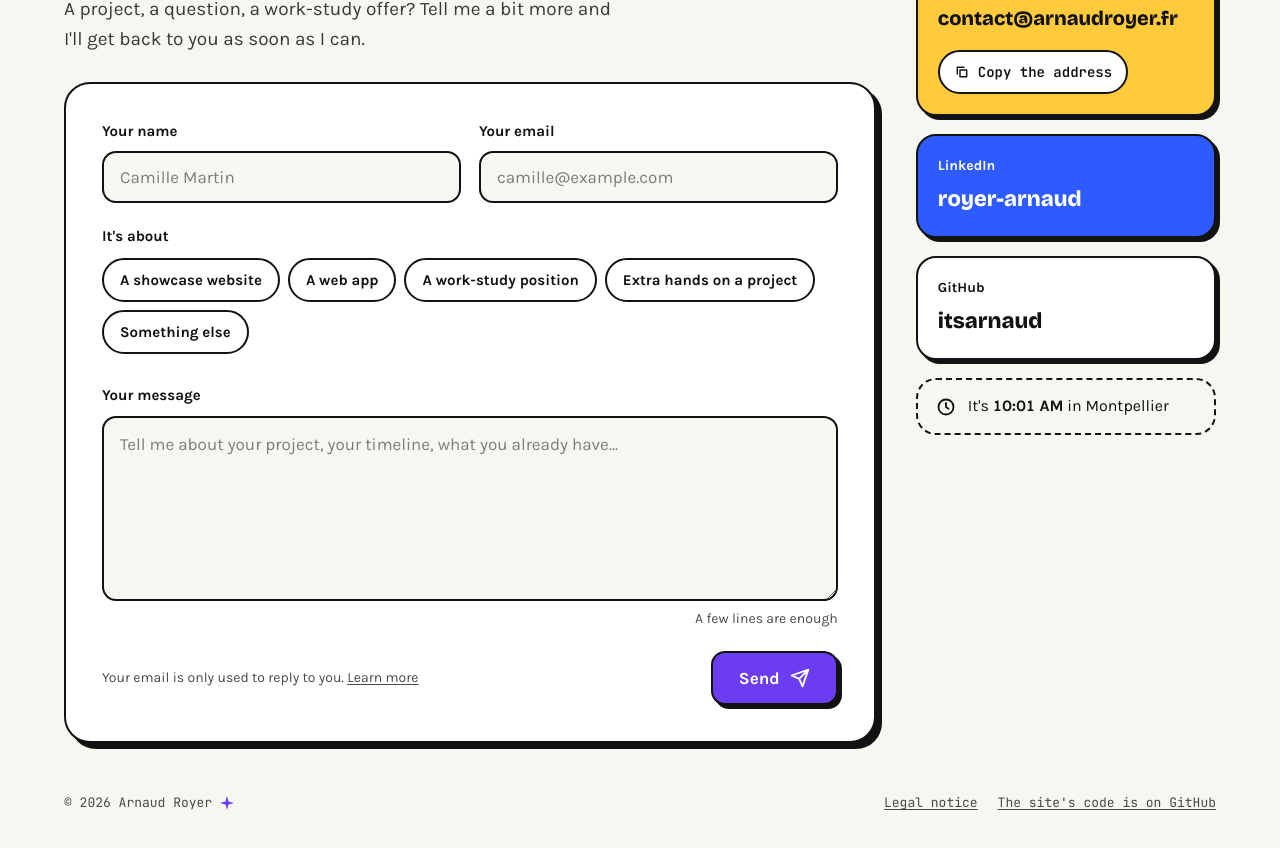
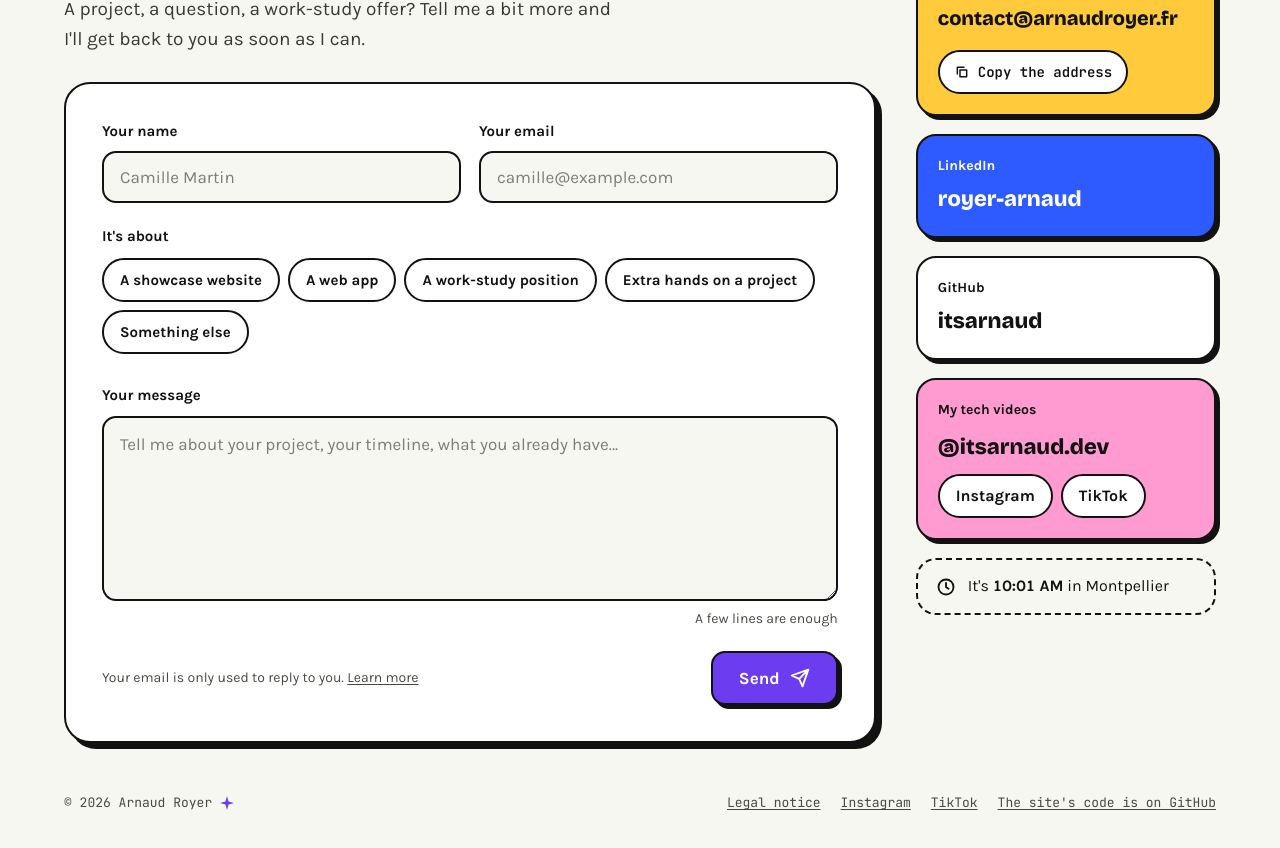
Before and after one commit to itsarnaud/Portfolio, a Next.js app: page /en/contact in a window 1280 px wide. Shown: the part 270-1118 px from the top of the page. Built offline with nearby package versions, Linux system fonts and the light colour scheme.

Commit message:
feat: add Instagram and TikTok links

```diff
--- a/messages/en.json
+++ b/messages/en.json
@@ -102,6 +102,8 @@
     "zoom": "Zoom",
     "linkedin": "LinkedIn",
     "github": "GitHub",
+    "instagram": "Instagram",
+    "tiktok": "TikTok",
     "catchIt": "Catch it",
     "now": "Now!",
     "bravo": "Nice",
@@ -313,6 +315,7 @@
     "copied": "Copied!",
     "linkedin": "LinkedIn",
     "github": "GitHub",
+    "videos": "My tech videos",
     "clock": "It's <time></time> in Montpellier",
     "namePlaceholder": "Camille Martin",
     "emailPlaceholder": "camille@example.com",
--- a/messages/fr.json
+++ b/messages/fr.json
@@ -102,6 +102,8 @@
     "zoom": "Agrandir",
     "linkedin": "LinkedIn",
     "github": "GitHub",
+    "instagram": "Instagram",
+    "tiktok": "TikTok",
     "catchIt": "Attrape-la",
     "now": "Maintenant !",
     "bravo": "Bravo",
@@ -313,6 +315,7 @@
     "copied": "Copié !",
     "linkedin": "LinkedIn",
     "github": "GitHub",
+    "videos": "Mes vidéos tech",
     "clock": "Il est <time></time> à Montpellier",
     "namePlaceholder": "Camille Martin",
     "emailPlaceholder": "camille@exemple.fr",
--- a/src/app/[locale]/contact/page.tsx
+++ b/src/app/[locale]/contact/page.tsx
@@ -1,6 +1,6 @@
 import type { Metadata } from 'next';
 import { getTranslations } from 'next-intl/server';
-import { EMAIL, GITHUB_URL, LINKEDIN_URL } from '@/components/layout/navLinks';
+import { EMAIL, GITHUB_URL, INSTAGRAM_URL, LINKEDIN_URL, TIKTOK_URL } from '@/components/layout/navLinks';
 import { TextPop } from '@/components/motion/TextPop';
 import { ContactForm } from '@/components/sections/contact/ContactForm';
 import { ParisClock } from '@/components/sections/contact/ParisClock';
@@ -90,9 +90,32 @@ export default async function ContactPage({ params }: PageProps<'/[locale]/conta
           <span className="font-display text-[22px] font-extrabold">itsarnaud</span>
         </a>
 
+        <div className={cx(card, 'animate-rise gap-2.5 bg-rose')} style={{ animationDelay: '830ms' }}>
+          <span className="text-sm font-bold">{t('videos')}</span>
+          <span className="font-display text-[22px] font-extrabold">@itsarnaud.dev</span>
+          <div className="flex flex-wrap gap-2">
+            {[
+              [INSTAGRAM_URL, 'Instagram', tCursor('instagram')],
+              [TIKTOK_URL, 'TikTok', tCursor('tiktok')],
+            ].map(([href, label, cursor]) => (
+              <a
+                key={href}
+                href={href}
+                target="_blank"
+                rel="noopener noreferrer"
+                data-cursor={cursor}
+                data-cursor-color={hex.blanc}
+                className="inline-flex min-h-11 items-center rounded-full border-2 bg-blanc px-4 font-bold transition-colors duration-200 hover:bg-papier"
+              >
+                {label}
+              </a>
+            ))}
+          </div>
+        </div>
+
         <p
           className="flex animate-rise items-center gap-3 rounded-[20px] border-2 border-dashed px-4.5 py-3.5"
-          style={{ animationDelay: '830ms' }}
+          style={{ animationDelay: '900ms' }}
         >
           <svg aria-hidden="true" viewBox="0 0 24 24" className="size-5 shrink-0" fill="none" stroke="currentColor" strokeWidth={2.2} strokeLinecap="round">
             <circle cx="12" cy="12" r="9" />
--- a/src/app/llms.txt/route.ts
+++ b/src/app/llms.txt/route.ts
@@ -1,4 +1,4 @@
-import { EMAIL, GITHUB_URL, LINKEDIN_URL } from '@/components/layout/navLinks';
+import { EMAIL, GITHUB_URL, INSTAGRAM_URL, LINKEDIN_URL, TIKTOK_URL } from '@/components/layout/navLinks';
 import { education, experiences } from '@/content/experiences';
 import { getPosts } from '@/content/posts';
 import { getProjects } from '@/content/projects';
@@ -65,6 +65,7 @@ function build(): string {
     `- Chaque page existe en anglais : remplacer \`/fr\` par \`/en\` dans l'adresse.`,
     `- [Sitemap](${SITE_URL}/sitemap.xml): toutes les adresses du site, dans les deux langues.`,
     `- Contact : ${EMAIL}, [LinkedIn](${LINKEDIN_URL}), [GitHub](${GITHUB_URL}).`,
+    `- Vidéos tech : [Instagram](${INSTAGRAM_URL}), [TikTok](${TIKTOK_URL}).`,
     '',
   ];
   return lines.join('\n');
--- a/src/components/layout/Footer.tsx
+++ b/src/components/layout/Footer.tsx
@@ -6,7 +6,7 @@ import { Star } from '@/components/ui/Star';
 import { hex } from '@/content/colors';
 import { Link } from '@/i18n/navigation';
 import { HideOnPaths } from './HideOnPaths';
-import { EMAIL, GITHUB_URL, LINKEDIN_URL } from './navLinks';
+import { EMAIL, GITHUB_URL, INSTAGRAM_URL, LINKEDIN_URL, TIKTOK_URL } from './navLinks';
 
 export function Footer() {
   const t = useTranslations('footer');
@@ -64,6 +64,14 @@ export function Footer() {
           <Link href="/legal" data-transition-label={t('legal')} className="inline-flex min-h-11 items-center underline underline-offset-2 hover:text-violet">
             {t('legal')}
           </Link>
+          {[
+            [INSTAGRAM_URL, 'Instagram'],
+            [TIKTOK_URL, 'TikTok'],
+          ].map(([href, label]) => (
+            <a key={href} href={href} target="_blank" rel="noopener noreferrer" className="inline-flex min-h-11 items-center underline underline-offset-2 hover:text-violet">
+              {label}
+            </a>
+          ))}
           <a href={GITHUB_URL} target="_blank" rel="noopener noreferrer" className="inline-flex min-h-11 items-center underline underline-offset-2 hover:text-violet">
             <span className="md:hidden">{t('sourceShort')}</span>
             <span className="hidden md:inline">{t('source')}</span>
--- a/src/components/layout/MobileNav.tsx
+++ b/src/components/layout/MobileNav.tsx
@@ -6,12 +6,13 @@ import { Link, usePathname } from '@/i18n/navigation';
 import { cx } from '@/lib/utils';
 import { LocaleSwitch } from './LocaleSwitch';
 import { Logo } from './Logo';
-import { GITHUB_URL, LINKEDIN_URL, isActive, navLinks } from './navLinks';
+import { GITHUB_URL, INSTAGRAM_URL, LINKEDIN_URL, TIKTOK_URL, isActive, navLinks } from './navLinks';
 
 const ACTIVE_ROTATIONS = [-2, 1, -1, 2, -1, 1];
 
 const pressable =
   'border-2 shadow-dure-sm transition-[translate,box-shadow] duration-150 ease-out active:translate-0.75 active:shadow-none';
+const outbound = cx('flex min-h-12 flex-1 items-center justify-center rounded-bouton bg-blanc font-bold text-encre', pressable);
 
 // Le <dialog> natif gère Échap, le focus gardé à l'intérieur et son retour au bouton.
 export function MobileNav() {
@@ -116,8 +117,8 @@ export function MobileNav() {
             </button>
           </div>
 
-          <nav aria-label={t('label')} className="mt-11">
-            <ul className="flex flex-col gap-2.5">
+          <nav aria-label={t('label')} className="mt-11 [@media(max-height:640px)]:mt-6">
+            <ul className="flex flex-col gap-2.5 [@media(max-height:640px)]:gap-1">
               {navLinks.map(({ key, href }, index) => {
                 const active = isActive(pathname, href);
                 return (
@@ -126,7 +127,7 @@ export function MobileNav() {
                       href={href}
                       onClick={() => close(true)}
                       aria-current={active ? 'page' : undefined}
-                      className="flex items-center justify-between px-1 py-1.5 font-display text-[46px] leading-none font-extrabold tracking-display"
+                      className="flex items-center justify-between px-1 py-1.5 font-display text-[46px] leading-none font-extrabold tracking-display [@media(max-height:640px)]:text-[36px]"
                     >
                       <span
                         style={active ? ({ rotate: `${ACTIVE_ROTATIONS[index]}deg` } as CSSProperties) : undefined}
@@ -147,12 +148,32 @@ export function MobileNav() {
             </ul>
           </nav>
 
-          <div className="mt-auto flex gap-2.5">
+          {/* Petits écrans : le menu se compacte pour que ces boutons restent visibles. */}
+          <div className="mt-auto flex flex-col gap-2.5">
+            <div className="flex gap-2.5">
+              <a
+                href={INSTAGRAM_URL}
+                target="_blank"
+                rel="noopener noreferrer"
+                className={outbound}
+              >
+                Instagram
+              </a>
+              <a
+                href={TIKTOK_URL}
+                target="_blank"
+                rel="noopener noreferrer"
+                className={outbound}
+              >
+                TikTok
+              </a>
+            </div>
+            <div className="flex gap-2.5">
               <a
                 href={LINKEDIN_URL}
                 target="_blank"
                 rel="noopener noreferrer"
-              className={cx('flex min-h-12 flex-1 items-center justify-center rounded-bouton bg-blanc font-bold text-encre', pressable)}
+                className={outbound}
               >
                 LinkedIn
               </a>
@@ -160,7 +181,7 @@ export function MobileNav() {
                 href={GITHUB_URL}
                 target="_blank"
                 rel="noopener noreferrer"
-              className={cx('flex min-h-12 flex-1 items-center justify-center rounded-bouton bg-blanc font-bold text-encre', pressable)}
+                className={outbound}
               >
                 GitHub
               </a>
@@ -173,6 +194,7 @@ export function MobileNav() {
               />
             </div>
           </div>
+        </div>
       </dialog>
     </header>
   );
--- a/src/components/layout/navLinks.ts
+++ b/src/components/layout/navLinks.ts
@@ -14,4 +14,6 @@ export function isActive(pathname: string, href: string): boolean {
 
 export const LINKEDIN_URL = 'https://www.linkedin.com/in/royer-arnaud/';
 export const GITHUB_URL = 'https://github.com/itsarnaud';
+export const INSTAGRAM_URL = 'https://www.instagram.com/itsarnaud.dev/';
+export const TIKTOK_URL = 'https://www.tiktok.com/@itsarnaud.dev';
 export const EMAIL = 'contact@arnaudroyer.fr';
--- a/src/components/seo/JsonLd.tsx
+++ b/src/components/seo/JsonLd.tsx
@@ -1,4 +1,4 @@
-import { EMAIL, GITHUB_URL, LINKEDIN_URL } from '@/components/layout/navLinks';
+import { EMAIL, GITHUB_URL, INSTAGRAM_URL, LINKEDIN_URL, TIKTOK_URL } from '@/components/layout/navLinks';
 import { toolGroups } from '@/content/skills';
 import type { Post, Project } from '@/content/types';
 import type { Locale } from '@/i18n/routing';
@@ -44,7 +44,7 @@ export function SiteJsonLd({ locale }: { locale: Locale }) {
             email: `mailto:${EMAIL}`,
             ...personText[locale],
             address: { '@type': 'PostalAddress', addressLocality: 'Montpellier', addressCountry: 'FR' },
-            sameAs: [GITHUB_URL, LINKEDIN_URL],
+            sameAs: [GITHUB_URL, LINKEDIN_URL, INSTAGRAM_URL, TIKTOK_URL],
             knowsAbout,
             alumniOf: [
               { '@type': 'EducationalOrganization', name: 'EPSI Montpellier' },
```
Lines whose indentation alone changed are shown as unchanged.
